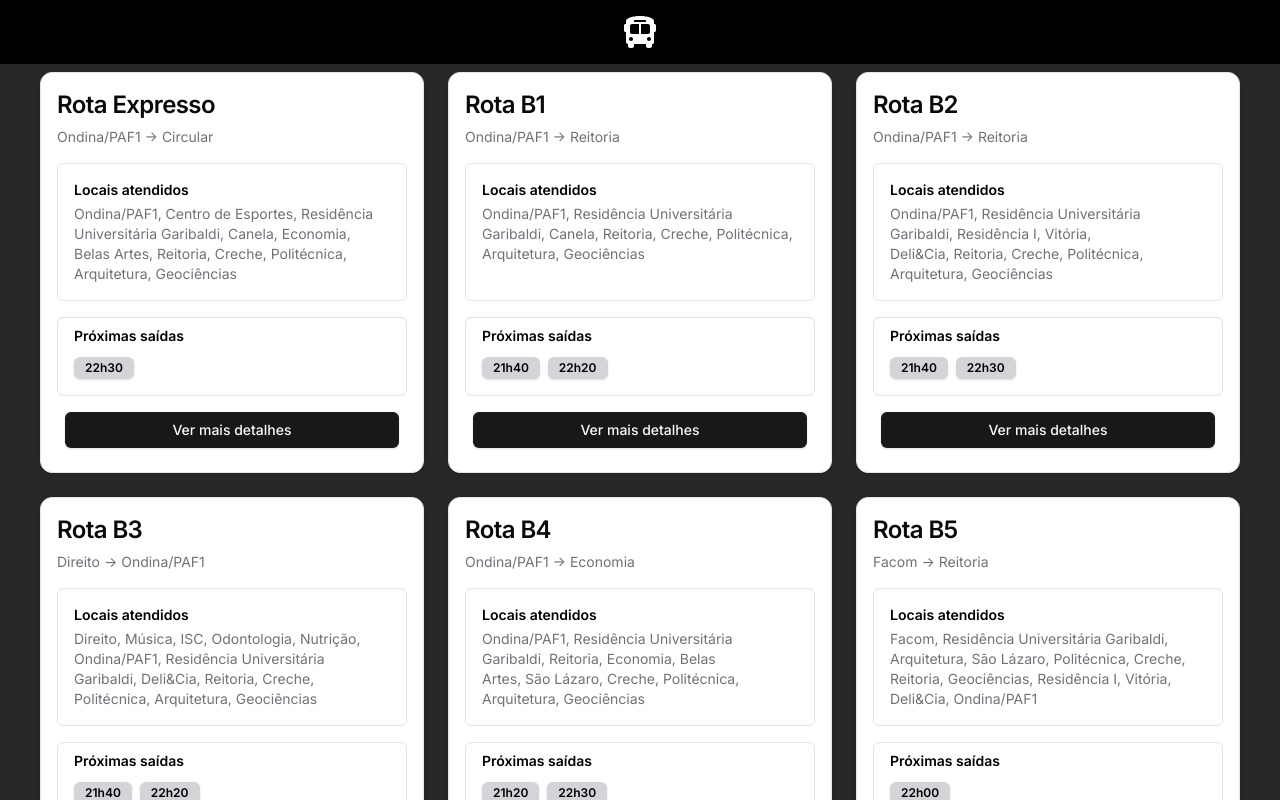
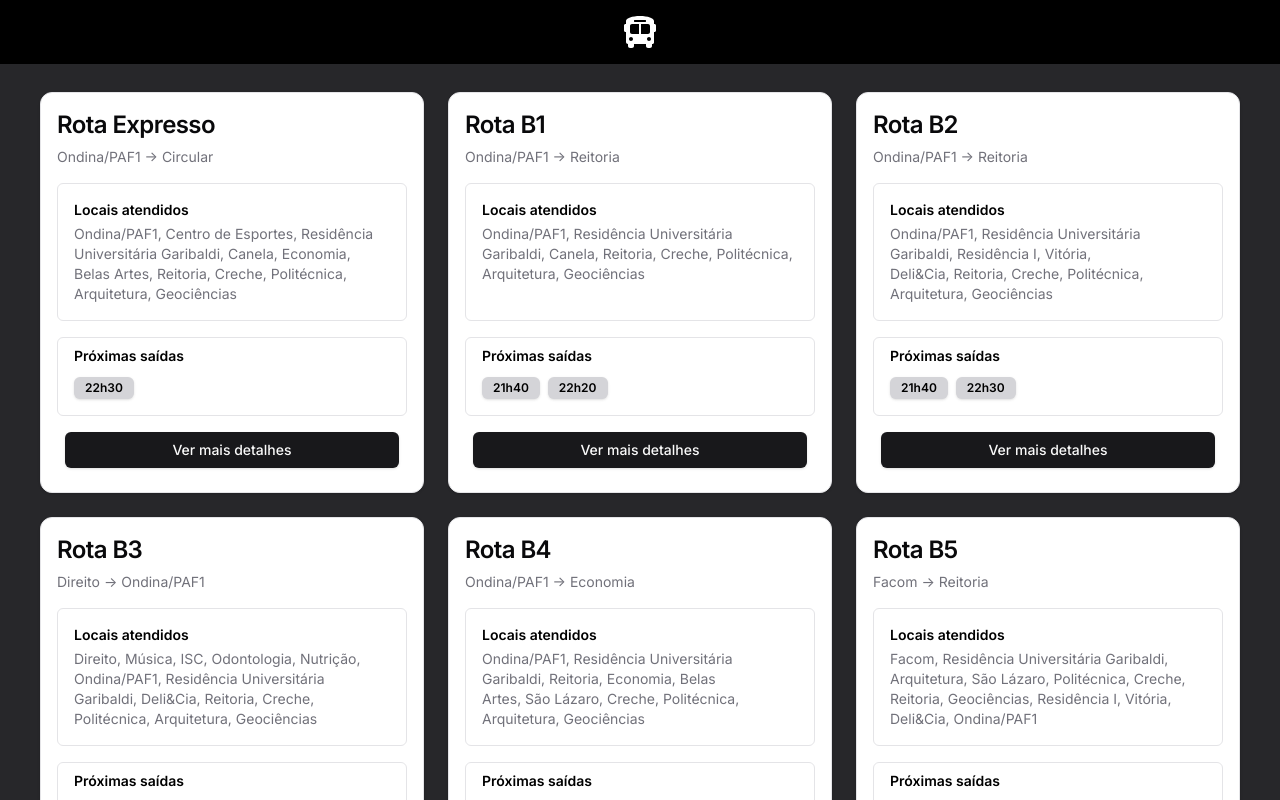
Before and after one commit to brnocorreia/meu-buzufba, a Next.js app: page / in a window 1280 px wide. Shown: the top 800 px of the page. Built offline with nearby package versions, Linux system fonts and the light colour scheme.

Commit message:
fix: adjust cards container style

```diff
--- a/src/app/page.tsx
+++ b/src/app/page.tsx
@@ -6,7 +6,7 @@ export default function Home() {
   return (
     <div className="flex flex-col min-h-screen min-w-screen w-full h-full p-2 items-center bg-pattern bg-no-repeat bg-center justify-center bg-zinc-800">
       <main className="flex flex-col justify-center items-center flex-grow max-w-[1300px]">
-        <div className="max-w-7xl mx-auto sm:px-6 lg:px-8">
+        <div className="max-w-7xl pt-5 mx-auto sm:px-6 lg:px-8">
           <div className="grid grid-cols-1 sm:grid-cols-2 lg:grid-cols-3 gap-6">
             {data.map((route) => (
               <RouteCard key={route.id} data={route} />
```
